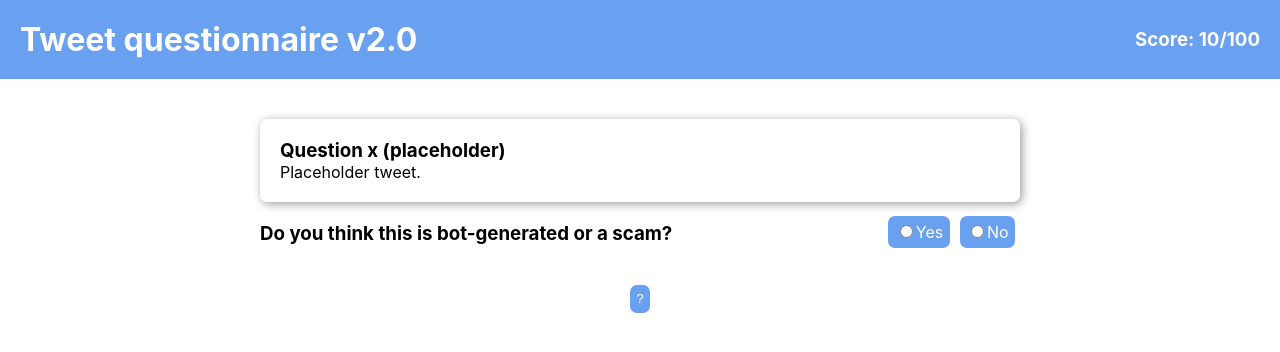
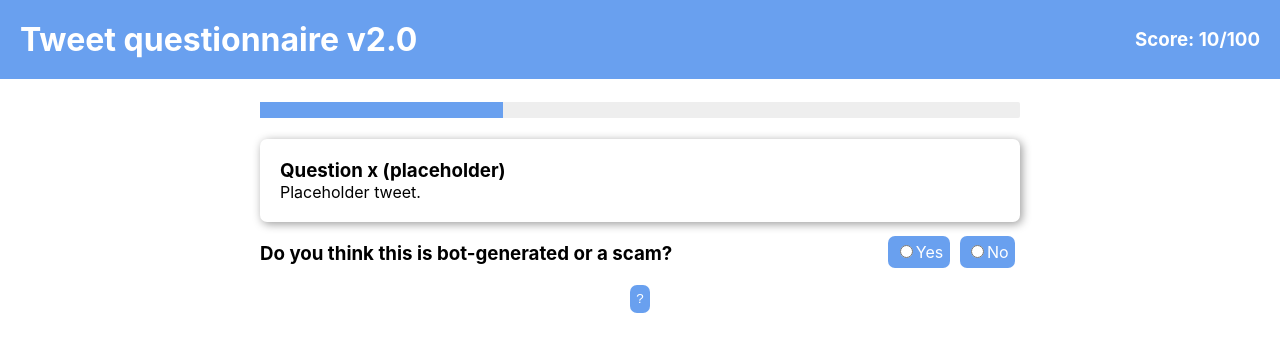
Before and after one commit to AshkanArabim/bot-detection-quiz, a React (Create React App) app in the folder front/: page / in a window 1280 px wide. Shown: the top 352 px of the page. Built offline with nearby package versions, Linux system fonts and the light colour scheme.

Commit message:
add progress bar

```diff
--- a/front/src/components/Main/Main.css
+++ b/front/src/components/Main/Main.css
@@ -1,4 +1,7 @@
 div#main {
-  margin: var(--global-spacing);
+  padding: var(--global-spacing);
   width: var(--global-width);
+  display: flex;
+  flex-direction: column;
+  gap: var(--global-spacing);
 }
--- a/front/src/components/Main/Main.js
+++ b/front/src/components/Main/Main.js
@@ -1,3 +1,4 @@
+import ProgressBar from "../ProgressBar/ProgressBar";
 import TweetCard from "../TweetCard/TweetCard";
 import ResponseButtons from "../ResponseButtons/ResponseButtons";
 
@@ -8,7 +9,7 @@ import "./Main.css";
 export default function Main() {
   return (
     <div id="main">
-
+      <ProgressBar percentage = '32'/>
       <TweetCard tweetText="Placeholder tweet." />
       <ResponseButtons />
       {/* feedback */}
--- a/front/src/components/ProgressBar/ProgressBar.css
+++ b/front/src/components/ProgressBar/ProgressBar.css
@@ -0,0 +1,14 @@
+progress {
+  -webkit-appearance: none;
+  appearance: none;
+  width: 100%;
+}
+
+progress::-webkit-progress-bar {
+    background-color: #eee;
+    border-radius: 2px;
+}
+
+progress::-webkit-progress-value {
+  background-color: var(--twitter-blue);
+}
--- a/front/src/components/ProgressBar/ProgressBar.jsx
+++ b/front/src/components/ProgressBar/ProgressBar.jsx
@@ -0,0 +1,9 @@
+import './ProgressBar.css';
+
+export default function ProgressBar(props) {
+  return (
+    <div>
+      <progress id = 'testProgress' value = {props.percentage} max='100'>{props.percentage}</progress>
+    </div>
+  )
+}
--- a/front/src/components/ResponseButtons/ResponseButtons.css
+++ b/front/src/components/ResponseButtons/ResponseButtons.css
@@ -1,7 +1,6 @@
 div#responseRoot {
   display: flex;
   justify-content: space-between;
-  margin: inherit;
 }
 
 label {
--- a/front/src/components/TweetCard/TweetCard.css
+++ b/front/src/components/TweetCard/TweetCard.css
@@ -1,6 +1,5 @@
 .tweetcard {
   text-align: left;
-  margin: inherit;
   background: white;
   box-shadow: var(--global-shadow);
   border-radius: var(--global-br);
```
